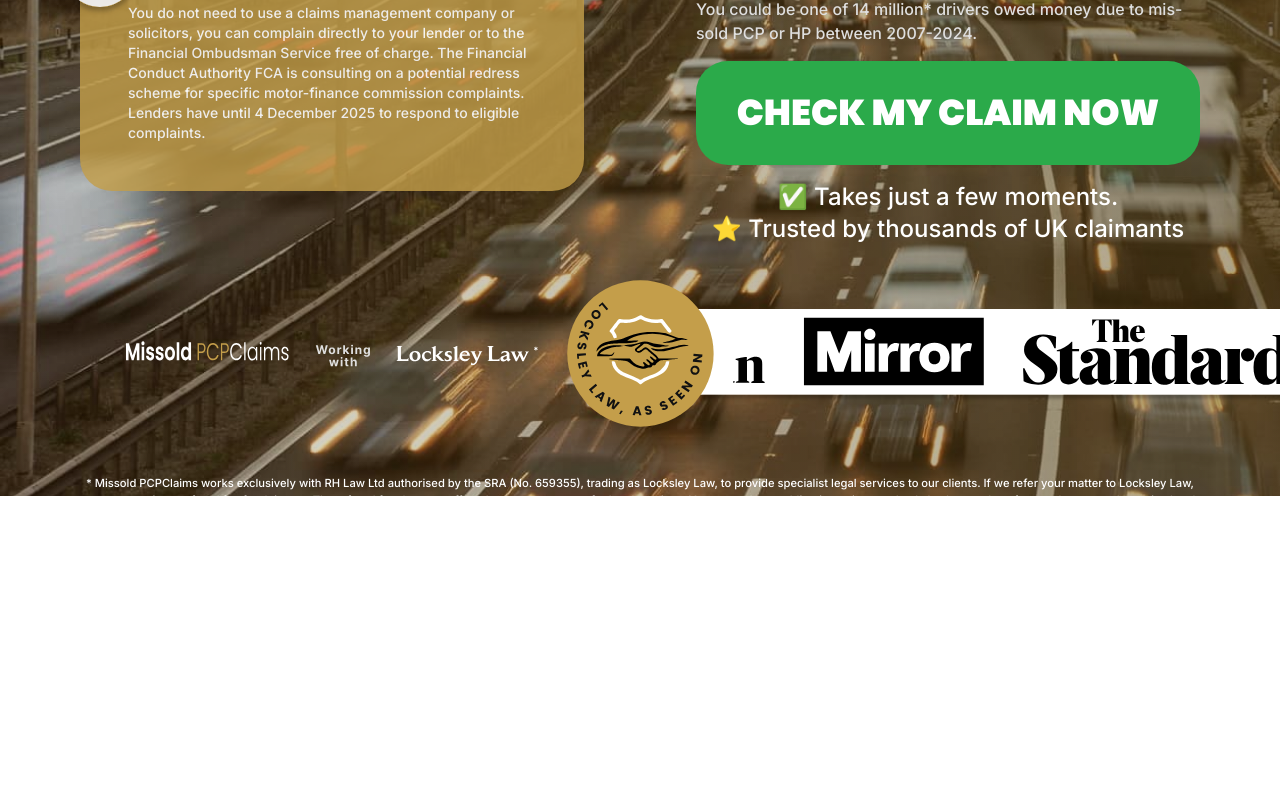
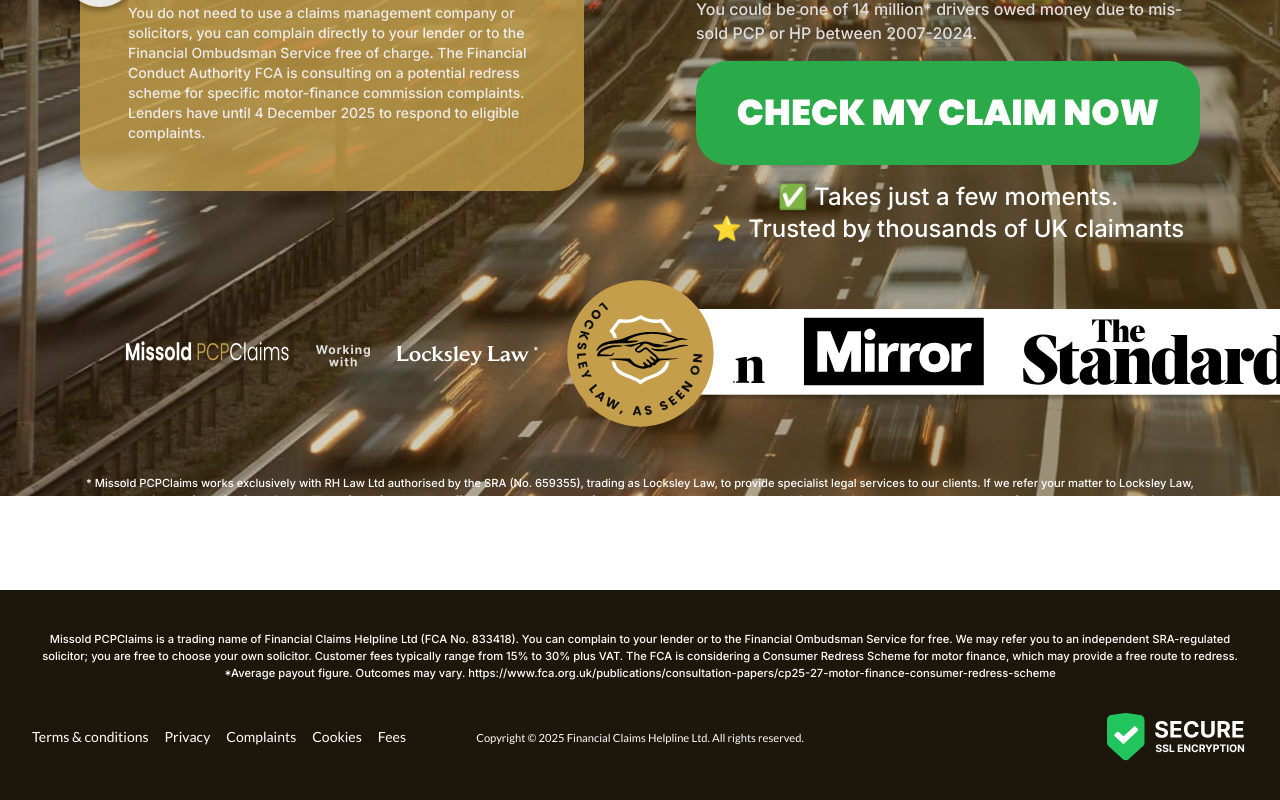
Before and after one commit to Mohamed-Boutarbouch/missold_pcp_claims_technical_test, a Next.js app: page / in a window 1280 px wide. Shown: the part 304-1104 px from the top of the page. Before the commit the page ends 973 px from the top, so only its background shows below. Built offline with nearby package versions, Linux system fonts and the light colour scheme.

Commit message:
feat: footer added

```diff
--- a/app/components/fine-print.tsx
+++ b/app/components/fine-print.tsx
@@ -2,6 +2,7 @@
   return (
     <section className="font-body font-medium text-sm/4 text-center text-white mt-18">
       <small>* Missold PCPClaims works exclusively with RH Law Ltd authorised by the SRA (No. 659355), trading as Locksley Law, to provide specialist legal services to our clients. If we refer your matter to Locksley Law, we may receive a referral fee for doing so. The referral fee does not affect the amount you pay for legal services. You are under no obligation to instruct Locksley Law and are free to choose an alternative legal services provider.</small>
+      <br />
       <small>If you would like further information about this referral arrangement, including the amount of any referral fee, please contact us.</small>
     </section>
   )
--- /dev/null
+++ b/app/components/footer.tsx
@@ -0,0 +1,64 @@
+import Image from "next/image";
+import Link from "next/link";
+
+export function Footer() {
+  return (
+    <footer className="bg-footer font-footerlink text-white text-sm">
+      <div className="px-8 max-w-7xl mx-auto my-10 grid gap-y-8 grid-cols-1 md:grid-cols-3 md:grid-rows-[auto_auto]">
+        <div className="order-1 md:order-0 justify-self-center self-center md:col-start-3 md:row-start-2 md:justify-self-end">
+          <div className="relative w-20 md:w-36 aspect-3/1">
+            <Image
+              src="/secure.svg"
+              alt="Secure badge"
+              fill
+              className="object-contain"
+              loading="eager"
+            />
+          </div>
+        </div>
+
+        <div className="order-2 md:order-0 md:col-span-3 md:row-start-1 text-center">
+          <div className="font-body font-medium leading-4">
+            <small>Missold PCPClaims is a trading name of Financial Claims Helpline Ltd (FCA No. 833418). You can complain to your lender or to the Financial Ombudsman Service for free. We may refer you to an independent SRA-regulated solicitor; you are free to choose your own solicitor. Customer fees typically range from 15% to 30% plus VAT. The FCA is considering a Consumer Redress Scheme for motor finance, which may provide a free route to redress.</small>
+            <br />
+            <small>*Average payout figure. Outcomes may vary. <Link href="https://www.fca.org.uk/publications/consultation-papers/cp25-27-motor-finance-consumer-redress-scheme" target="_blank">https://www.fca.org.uk/publications/consultation-papers/cp25-27-motor-finance-consumer-redress-scheme</Link></small>
+          </div>
+        </div>
+
+        <div className="order-3 justify-self-center self-center md:order-0 md:col-start-1 md:row-start-2 md:justify-self-start">
+          <ul className="flex flex-wrap items-center gap-x-4 gap-y-2">
+            <li>
+              <Link href="#" className="hover:underline hover:underline-offset-4">
+                Terms & conditions
+              </Link>
+            </li>
+            <li>
+              <Link href="#" className="hover:underline hover:underline-offset-4">
+                Privacy
+              </Link>
+            </li>
+            <li>
+              <Link href="#" className="hover:underline hover:underline-offset-4">
+                Complaints
+              </Link>
+            </li>
+            <li>
+              <Link href="#" className="hover:underline hover:underline-offset-4">
+                Cookies
+              </Link>
+            </li>
+            <li>
+              <Link href="#" className="hover:underline hover:underline-offset-4">
+                Fees
+              </Link>
+            </li>
+          </ul>
+        </div>
+
+        <div className="order-4 justify-self-center self-center md:text-center md:order-0 md:col-start-2 md:row-start-2">
+          <small>Copyright © 2025 Financial Claims Helpline Ltd. All rights reserved.</small>
+        </div>
+      </div>
+    </footer>
+  )
+}
--- a/app/layout.tsx
+++ b/app/layout.tsx
@@ -2,6 +2,7 @@
 import "./globals.css";
 import { poppins, inter, lato } from "./fonts";
 import { Header } from "./components/header";
+import { Footer } from "./components/footer";
 
 export const metadata: Metadata = {
   title: "Create Next App",
@@ -31,7 +32,7 @@
           {children}
         </main>
 
-        <div className="bg-white h-24" />
+        <Footer />
       </body>
     </html>
   );
```
